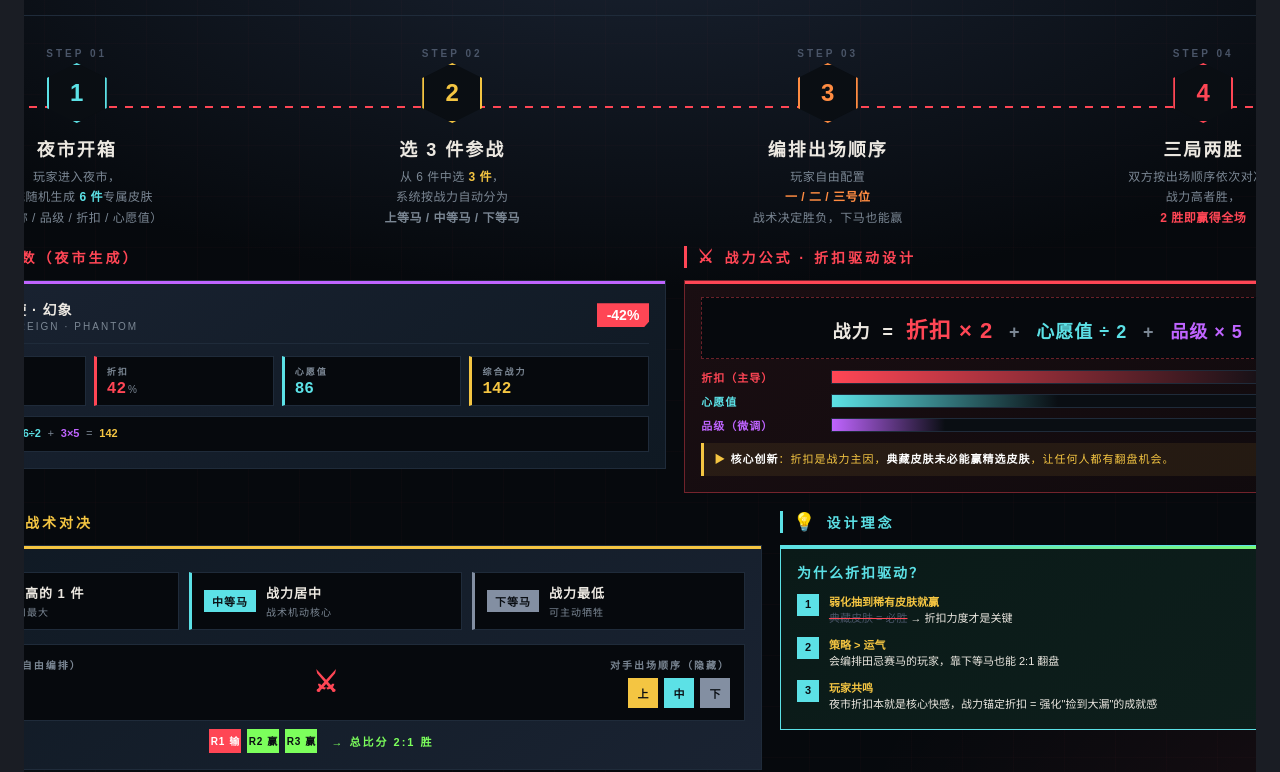
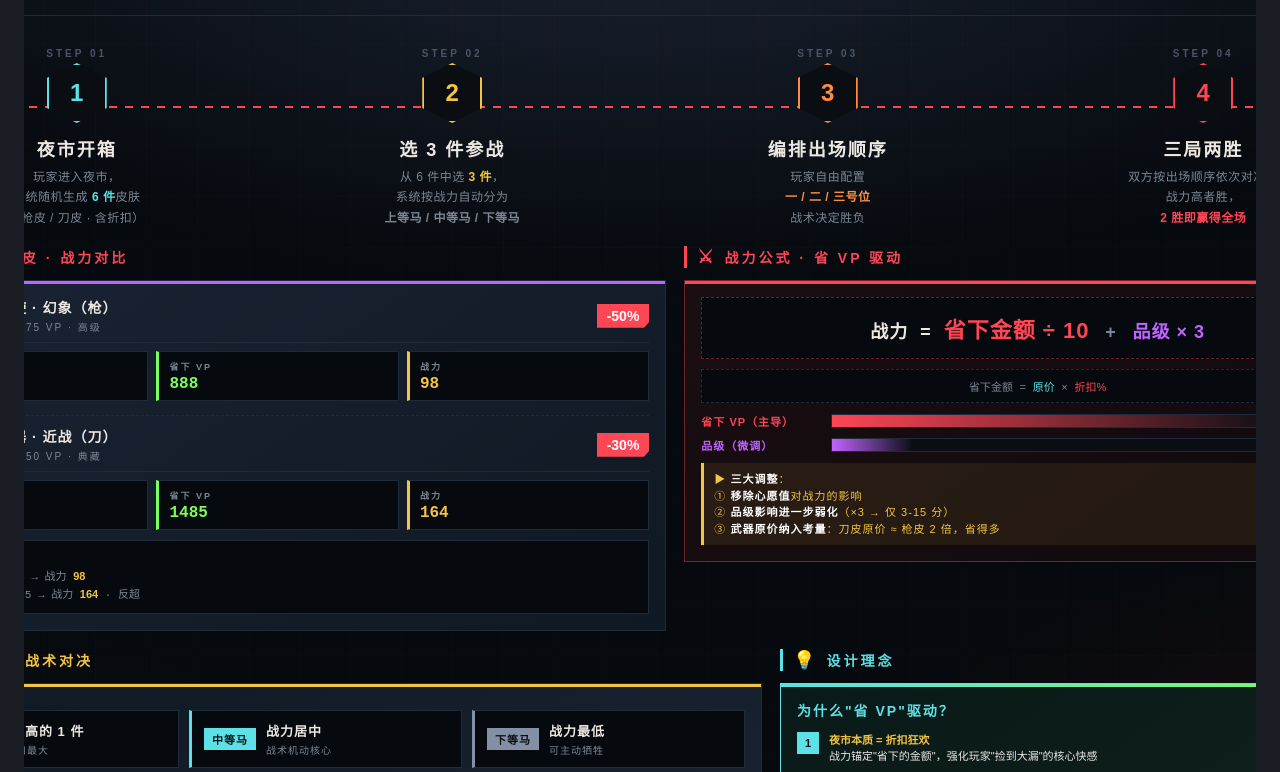
Before and after one commit to zhanggqtc/valorant-night-market-pk, a plain HTML site: page ppt-rules.html in a window 1280 px wide. Shown: the part 139-911 px from the top of the page. Drawn offline with Linux system fonts and the light colour scheme.

Commit message:
feat: 战力公式重构为'省 VP 驱动'（移除心愿值、弱化品级、刀皮原价 4950 = 枪皮 2.8x）

```diff
--- a/ppt-rules.html
+++ b/ppt-rules.html
@@ -308,7 +308,7 @@ html,body{background:#1a1d24;min-height:100vh;display:flex;align-items:center;ju
     </div>
     <div class="header-right">
       <span class="dot"></span>
-      <span>核心创新 · 折扣驱动战力</span>
+      <span>核心创新 · 省 VP 驱动战力</span>
     </div>
   </header>
 
@@ -318,7 +318,7 @@ html,body{background:#1a1d24;min-height:100vh;display:flex;align-items:center;ju
       <div class="step-label">STEP 01</div>
       <div class="flow-num">1</div>
       <h3>夜市开箱</h3>
-      <p>玩家进入夜市，<br>系统随机生成 <b style="color:#5ce1e6">6 件</b>专属皮肤<br>（名称 / 品级 / 折扣 / 心愿值）</p>
+      <p>玩家进入夜市，<br>系统随机生成 <b style="color:#5ce1e6">6 件</b>皮肤<br>（枪皮 / 刀皮 · 含折扣）</p>
     </div>
     <div class="flow-step s2">
       <div class="step-label">STEP 02</div>
@@ -330,7 +330,7 @@ html,body{background:#1a1d24;min-height:100vh;display:flex;align-items:center;ju
       <div class="step-label">STEP 03</div>
       <div class="flow-num">3</div>
       <h3>编排出场顺序</h3>
-      <p>玩家自由配置<br><b style="color:#ff8c42">一 / 二 / 三号位</b><br>战术决定胜负，下马也能赢</p>
+      <p>玩家自由配置<br><b style="color:#ff8c42">一 / 二 / 三号位</b><br>战术决定胜负</p>
     </div>
     <div class="flow-step s4">
       <div class="step-label">STEP 04</div>
@@ -343,68 +343,93 @@ html,body{background:#1a1d24;min-height:100vh;display:flex;align-items:center;ju
   <!-- ===== 中部：皮肤参数 + 战力公式 ===== -->
   <div class="middle">
 
-    <!-- 左：皮肤参数示例 -->
+    <!-- 左：皮肤参数示例（枪皮 vs 刀皮对比） -->
     <div>
-      <div class="section-title"><span class="icon">🎴</span>单件皮肤参数（夜市生成）</div>
+      <div class="section-title"><span class="icon">🎴</span>枪皮 vs 刀皮 · 战力对比</div>
       <div class="skin-example">
-        <div class="skin-row">
+        <!-- 第 1 件：高折扣枪皮 -->
+        <div class="skin-row" style="margin-bottom:8px;padding-bottom:8px;">
           <div class="skin-art-mock">PHANTOM</div>
           <div>
-            <div class="skin-name">炽天使 · 幻象</div>
-            <div class="skin-meta">SOVEREIGN · PHANTOM</div>
+            <div class="skin-name">炽天使 · 幻象（枪）</div>
+            <div class="skin-meta">原价 1775 VP · 高级</div>
           </div>
-          <div style="margin-left:auto;background:var(--val-red);color:#fff;font-weight:900;padding:4px 10px;font-size:14px;clip-path:polygon(0 0,100% 0,100% 75%,90% 100%,0 100%);">-42%</div>
+          <div style="margin-left:auto;background:var(--val-red);color:#fff;font-weight:900;padding:4px 10px;font-size:14px;clip-path:polygon(0 0,100% 0,100% 75%,90% 100%,0 100%);">-50%</div>
         </div>
-        <div class="skin-attrs">
-          <div class="attr-cell tier">
-            <div class="lab">品级</div>
-            <div class="val">高级</div>
-          </div>
+        <div style="display:grid;grid-template-columns:repeat(3,1fr);gap:8px;margin-bottom:14px;">
           <div class="attr-cell disc">
             <div class="lab">折扣</div>
-            <div class="val">42<span class="unit">%</span></div>
+            <div class="val">50<span class="unit">%</span></div>
           </div>
-          <div class="attr-cell wish">
-            <div class="lab">心愿值</div>
-            <div class="val">86</div>
+          <div class="attr-cell wish" style="--attr-c:#7cff5c;">
+            <div class="lab">省下 VP</div>
+            <div class="val">888</div>
           </div>
           <div class="attr-cell power">
-            <div class="lab">综合战力</div>
-            <div class="val">142</div>
+            <div class="lab">战力</div>
+            <div class="val">98</div>
           </div>
         </div>
-        <div style="margin-top:10px;padding:8px 10px;background:#06090d;border:1px solid var(--border);font-size:11px;color:var(--text-dim);font-family:'Courier New',monospace;line-height:1.5;">
-          代入公式：<b style="color:#ff4655">42×2</b> + <b style="color:#5ce1e6">86÷2</b> + <b style="color:#bf64ff">3×5</b> = <b style="color:#f4c542">142</b>
+
+        <!-- 第 2 件：中折扣刀皮 -->
+        <div class="skin-row" style="margin-bottom:8px;padding-bottom:8px;border-top:1px dashed var(--border);padding-top:10px;">
+          <div class="skin-art-mock gold">MELEE</div>
+          <div>
+            <div class="skin-name">反应器 · 近战（刀）</div>
+            <div class="skin-meta">原价 4950 VP · 典藏</div>
+          </div>
+          <div style="margin-left:auto;background:var(--val-red);color:#fff;font-weight:900;padding:4px 10px;font-size:14px;clip-path:polygon(0 0,100% 0,100% 75%,90% 100%,0 100%);">-30%</div>
+        </div>
+        <div style="display:grid;grid-template-columns:repeat(3,1fr);gap:8px;">
+          <div class="attr-cell disc">
+            <div class="lab">折扣</div>
+            <div class="val">30<span class="unit">%</span></div>
+          </div>
+          <div class="attr-cell wish" style="--attr-c:#7cff5c;">
+            <div class="lab">省下 VP</div>
+            <div class="val">1485</div>
+          </div>
+          <div class="attr-cell power">
+            <div class="lab">战力</div>
+            <div class="val">164</div>
+          </div>
+        </div>
+
+        <div style="margin-top:10px;padding:8px 10px;background:#06090d;border:1px solid var(--border);font-size:11px;color:var(--text-dim);font-family:'Courier New',monospace;line-height:1.6;">
+          <b style="color:#7cff5c;">省下越多战力越高</b>：<br>
+          枪皮 50%折扣省 888 → 战力 <b style="color:#f4c542">98</b><br>
+          刀皮 30%折扣省 1485 → 战力 <b style="color:#f4c542">164</b> · 反超
         </div>
       </div>
     </div>
 
     <!-- 右：战力公式 -->
     <div>
-      <div class="section-title" style="border-color:var(--val-red);color:var(--val-red);"><span class="icon">⚔</span>战力公式 · 折扣驱动设计</div>
+      <div class="section-title" style="border-color:var(--val-red);color:var(--val-red);"><span class="icon">⚔</span>战力公式 · 省 VP 驱动</div>
       <div class="formula-card">
         <div class="formula-eq">
-          战力 = <span class="val-red">折扣 × 2</span> <span class="op">+</span> <span class="val-cyan">心愿值 ÷ 2</span> <span class="op">+</span> <span class="val-purple">品级 × 5</span>
+          战力 = <span class="val-red">省下金额 ÷ 10</span> <span class="op">+</span> <span class="val-purple">品级 × 3</span>
+        </div>
+        <div style="background:#06090d;padding:8px 12px;margin-bottom:10px;border:1px dashed var(--border);font-size:11px;color:var(--text-dim);font-family:'Courier New',monospace;text-align:center;">
+          省下金额 = <span style="color:#5ce1e6;">原价</span> × <span style="color:#ff4655;">折扣%</span>
         </div>
         <div class="formula-bars">
           <div class="fbar disc" style="--fb-w:100%;">
-            <span class="fb-lab">折扣（主导）</span>
+            <span class="fb-lab">省下 VP（主导）</span>
             <div class="fb-track"><div class="fb-fill" style="--fb-w:100%;"></div></div>
-            <span class="fb-range">20-100</span>
+            <span class="fb-range">10-250</span>
           </div>
-          <div class="fbar wish" style="--fb-w:50%;">
-            <span class="fb-lab">心愿值</span>
-            <div class="fb-track"><div class="fb-fill" style="--fb-w:50%;"></div></div>
-            <span class="fb-range">10-50</span>
-          </div>
-          <div class="fbar tier" style="--fb-w:25%;">
+          <div class="fbar tier" style="--fb-w:18%;">
             <span class="fb-lab">品级（微调）</span>
-            <div class="fb-track"><div class="fb-fill" style="--fb-w:25%;"></div></div>
-            <span class="fb-range">5-25</span>
+            <div class="fb-track"><div class="fb-fill" style="--fb-w:18%;"></div></div>
+            <span class="fb-range">3-15</span>
           </div>
         </div>
         <div class="formula-note">
-          ▶ <b>核心创新</b>：折扣是战力主因，<b>典藏皮肤未必能赢精选皮肤</b>，让任何人都有翻盘机会。
+          ▶ <b>三大调整</b>：<br>
+          ① <b>移除心愿值</b>对战力的影响<br>
+          ② <b>品级影响进一步弱化</b>（×3 → 仅 3-15 分）<br>
+          ③ <b>武器原价纳入考量</b>：刀皮原价 ≈ 枪皮 2 倍，省得多
         </div>
       </div>
     </div>
@@ -457,11 +482,11 @@ html,body{background:#1a1d24;min-height:100vh;display:flex;align-items:center;ju
     <div>
       <div class="section-title" style="border-color:var(--val-cyan);color:var(--val-cyan);"><span class="icon">💡</span>设计理念</div>
       <div class="core-card">
-        <h4>为什么折扣驱动？</h4>
+        <h4>为什么"省 VP"驱动？</h4>
         <div class="core-list">
-          <div class="core-item"><div class="num">1</div><div class="txt"><b>弱化抽到稀有皮肤就赢</b><br><s>典藏皮肤 = 必胜</s> → 折扣力度才是关键</div></div>
-          <div class="core-item"><div class="num">2</div><div class="txt"><b>策略 &gt; 运气</b><br>会编排田忌赛马的玩家，靠下等马也能 2:1 翻盘</div></div>
-          <div class="core-item"><div class="num">3</div><div class="txt"><b>玩家共鸣</b><br>夜市折扣本就是核心快感，战力锚定折扣 = 强化"捡到大漏"的成就感</div></div>
+          <div class="core-item"><div class="num">1</div><div class="txt"><b>夜市本质 = 折扣狂欢</b><br>战力锚定"省下的金额"，强化玩家"捡到大漏"的核心快感</div></div>
+          <div class="core-item"><div class="num">2</div><div class="txt"><b>枪皮 / 刀皮天然平衡</b><br>刀皮原价 ≈ 枪皮 2 倍 → 同折扣下省得多 → 战力高，符合直觉</div></div>
+          <div class="core-item"><div class="num">3</div><div class="txt"><b>策略 &gt; 运气</b><br><s>典藏皮肤=必胜</s> → 高折扣枪皮也能反超刀皮，会编排田忌赛马的玩家可 2:1 翻盘</div></div>
         </div>
       </div>
     </div>
```
Also changed, not shown: index.html (+14 -12 lines).
